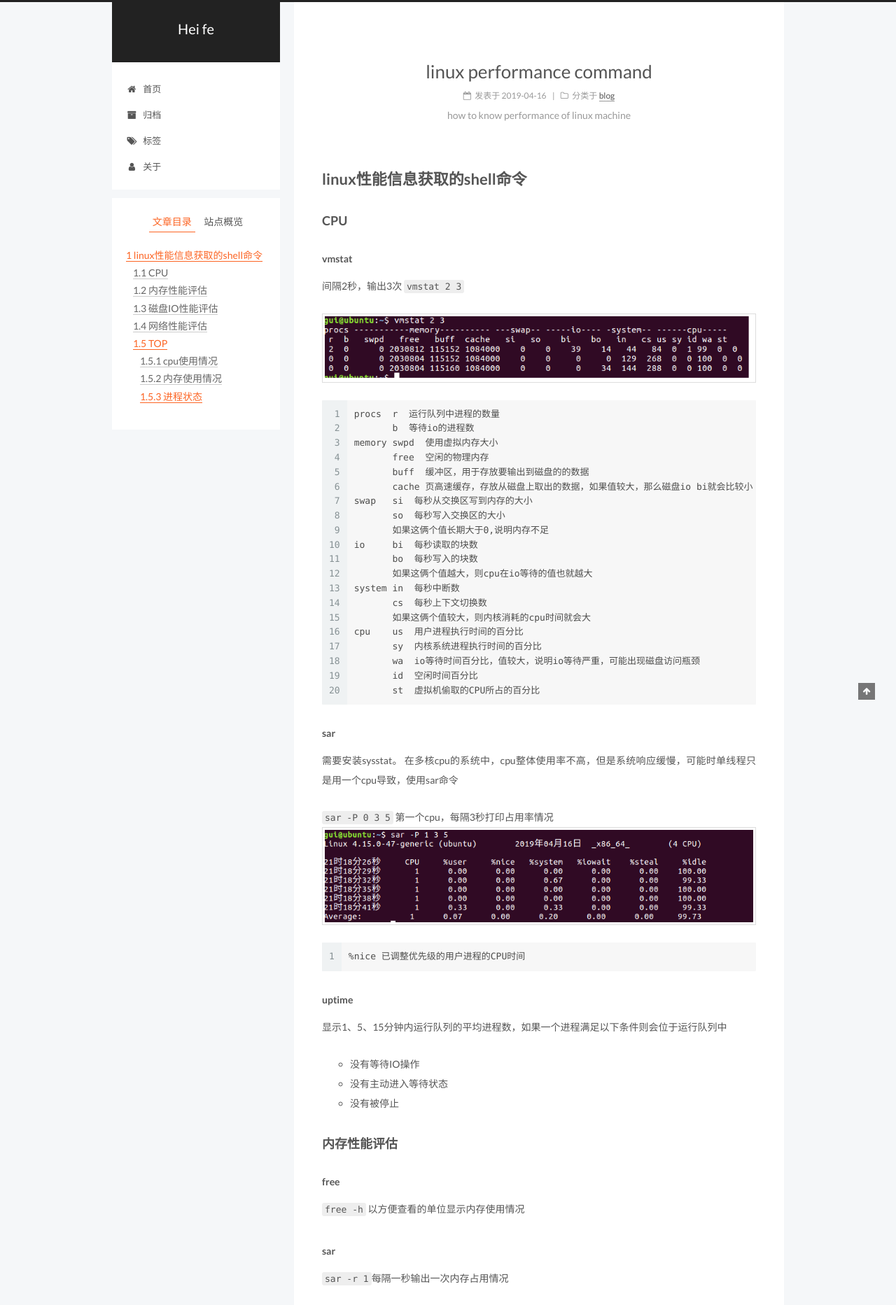
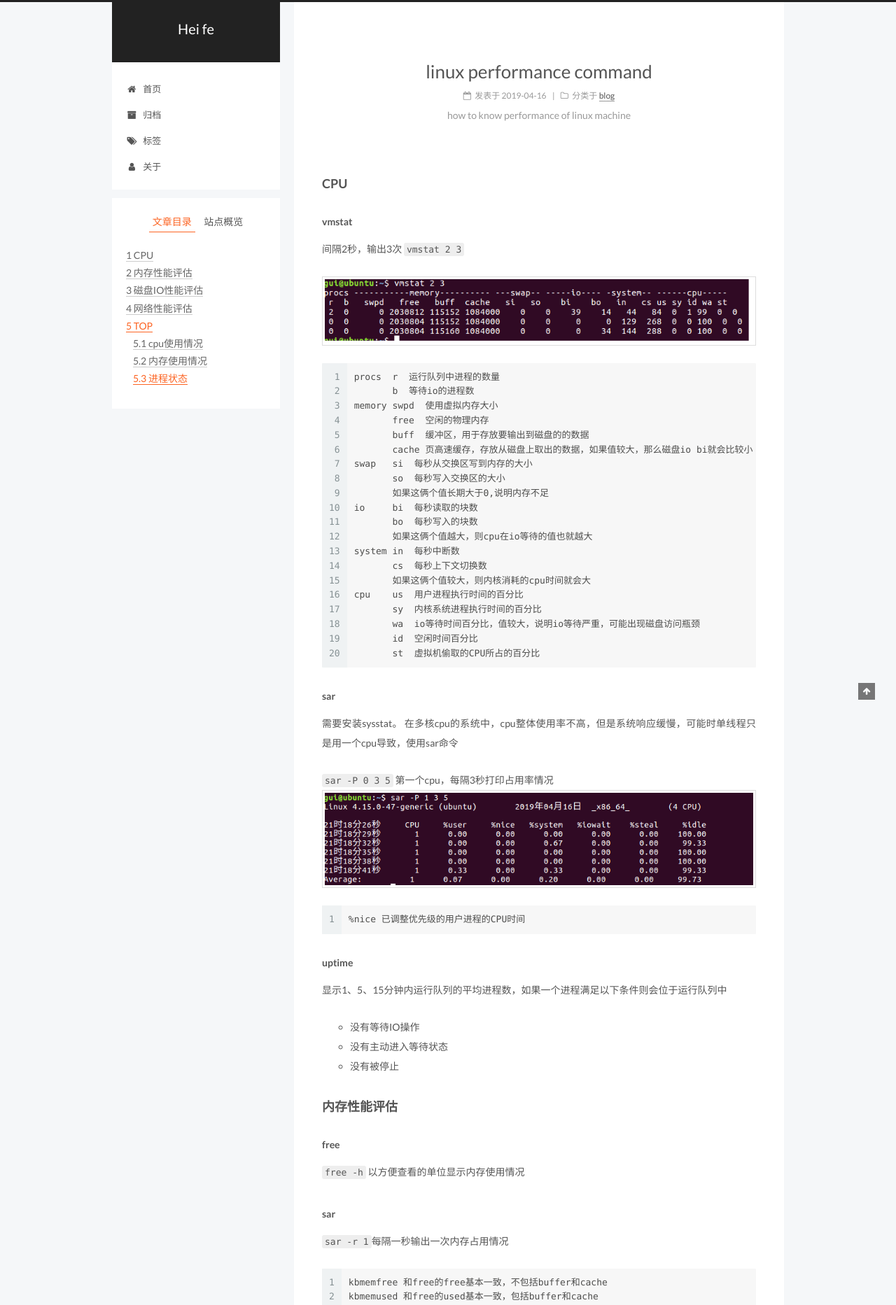
Before and after one commit to tuobashaoli/tuobashaoli.github.io, a Jekyll site: the page built from _posts/2019-04-16-linux-performance.markdown, in a window 1280 px wide. Shown: the top 1865 px of the page at 70% size. Built offline with Jekyll 4.4.1, drawn with Linux system fonts in a browser that asks for light colours; comment, search, counter and statistics services are not loaded.

Commit message:
update linux performance

```diff
--- a/_posts/2019-04-16-linux-performance.markdown
+++ b/_posts/2019-04-16-linux-performance.markdown
@@ -6,8 +6,6 @@ layout: post
 published: True
 title: "linux performance command"
 ---
-
-# linux性能信息获取的shell命令
 
 ### CPU
 
```
